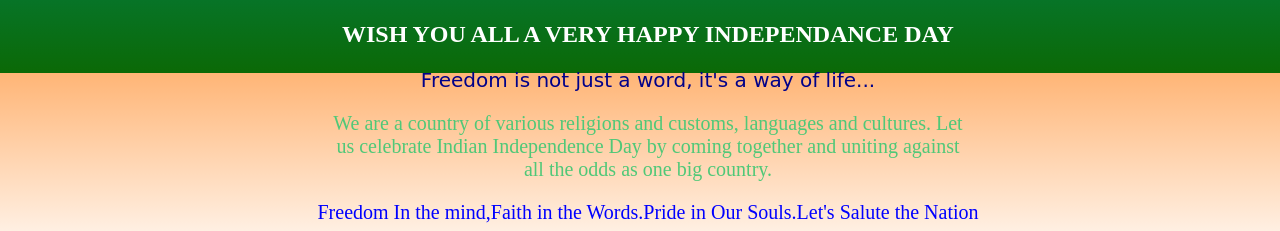
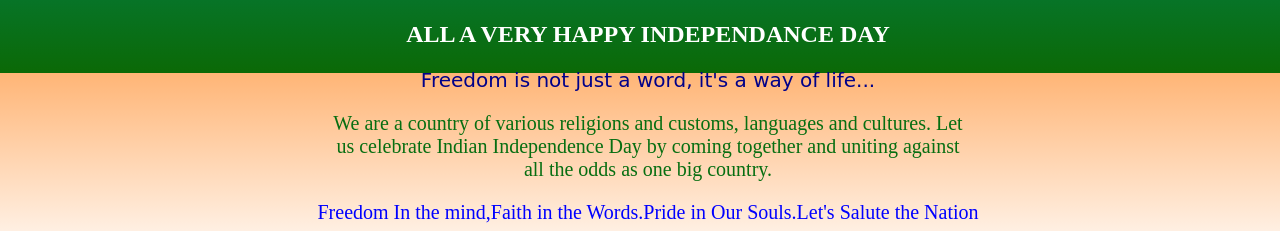
Before and after one commit to sudhasumansahu/Independance-day-wish, a plain HTML site: page index.html in a window 1280 px wide. Shown: the part 727-958 px from the top of the page. Drawn offline with Linux system fonts and the light colour scheme.

Commit message:
Update index.html

```diff
--- a/index.html
+++ b/index.html
@@ -35,7 +35,7 @@ color:#FFFFFF;
 }
 
 p{
-color:rgb(80, 200, 120);
+color:#076e11;
 font-size:20px;
 
 }
@@ -116,7 +116,7 @@ color:#orange;
 
 
 </marquee>
-<h2>WISH YOU ALL A VERY HAPPY INDEPENDANCE DAY</h2>
+<h2>ALL A VERY HAPPY INDEPENDANCE DAY</h2>
 
 
 <p class="first-paragraph">Freedom is not just a word, it's a way of life...</p>
```
